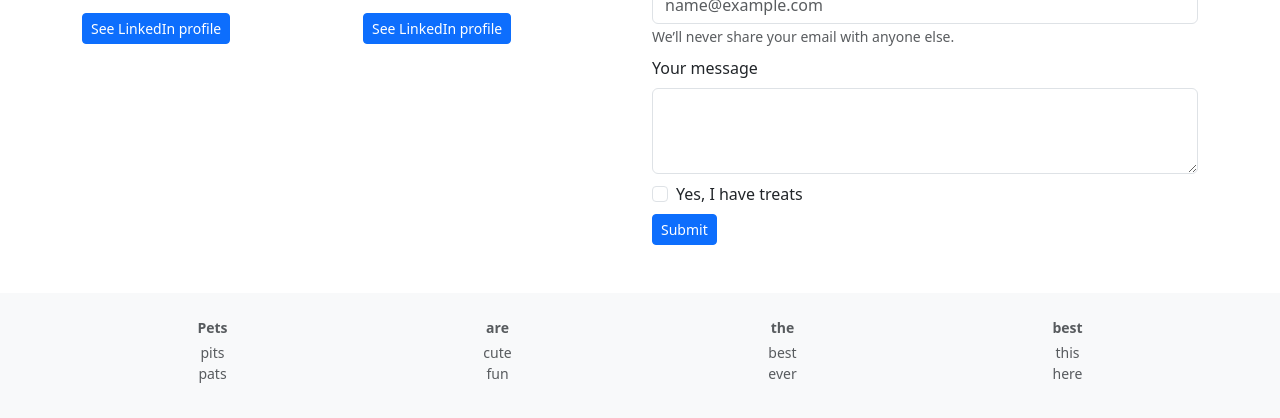
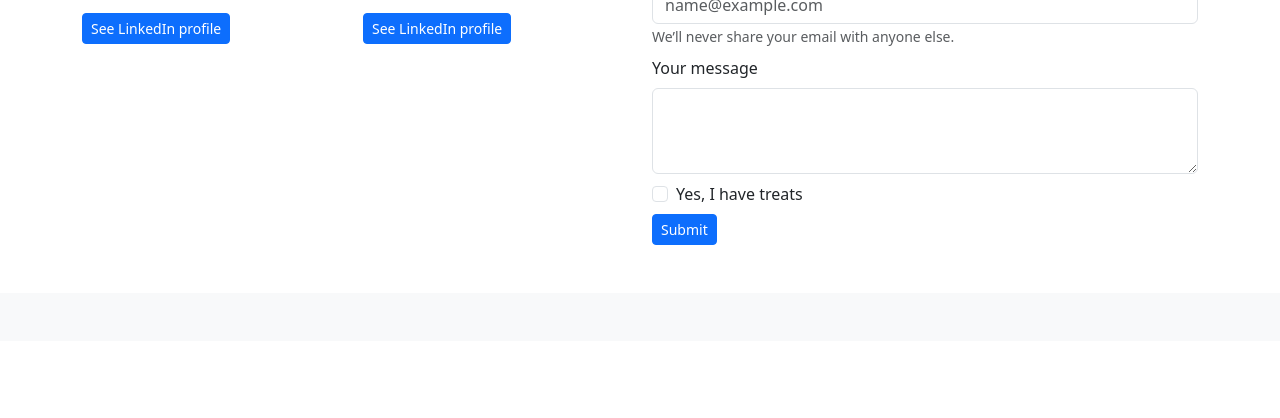
Before and after one commit to fuzzyter/INF286-Assignments, a plain HTML site: page Assignment10/assignment10.html in a window 1280 px wide. Shown: the part 1733-2151 px from the top of the page. After the commit the page ends 2074 px from the top, so only its background shows below. Drawn offline with nearby package versions, Linux system fonts and the light colour scheme.

Commit message:
fix footer

```diff
--- a/Assignment10/assignment10.html
+++ b/Assignment10/assignment10.html
@@ -216,30 +216,7 @@
 
     <!-- FOOTER -->
     <footer class="bg-light text-center text-muted small py-4">
-        <div class="container">
-            <div class="row">
-                <div class="col">
-                    <p class="fw-semibold mb-1">Pets</p>
-                    <p><a href="#" class="text-muted text-decoration-none">pits</a><br><a href="#"
-                            class="text-muted text-decoration-none">pats</a></p>
-                </div>
-                <div class="col">
-                    <p class="fw-semibold mb-1">are</p>
-                    <p><a href="#" class="text-muted text-decoration-none">cute</a><br><a href="#"
-                            class="text-muted text-decoration-none">fun</a></p>
-                </div>
-                <div class="col">
-                    <p class="fw-semibold mb-1">the</p>
-                    <p><a href="#" class="text-muted text-decoration-none">best</a><br><a href="#"
-                            class="text-muted text-decoration-none">ever</a></p>
-                </div>
-                <div class="col">
-                    <p class="fw-semibold mb-1">best</p>
-                    <p><a href="#" class="text-muted text-decoration-none">this</a><br><a href="#"
-                            class="text-muted text-decoration-none">here</a></p>
-                </div>
-            </div>
-        </div>
+
     </footer>
 
     <script src="https://cdn.jsdelivr.net/npm/bootstrap@5.3.3/dist/js/bootstrap.bundle.min.js"></script>
```
